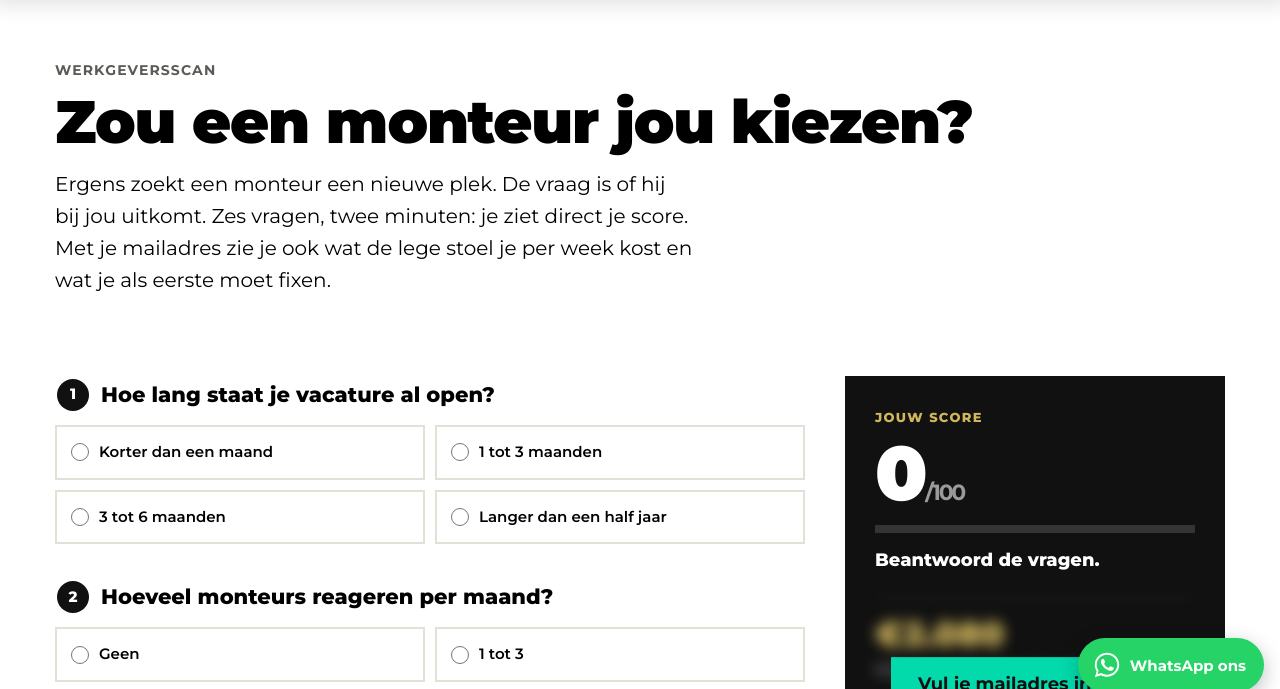
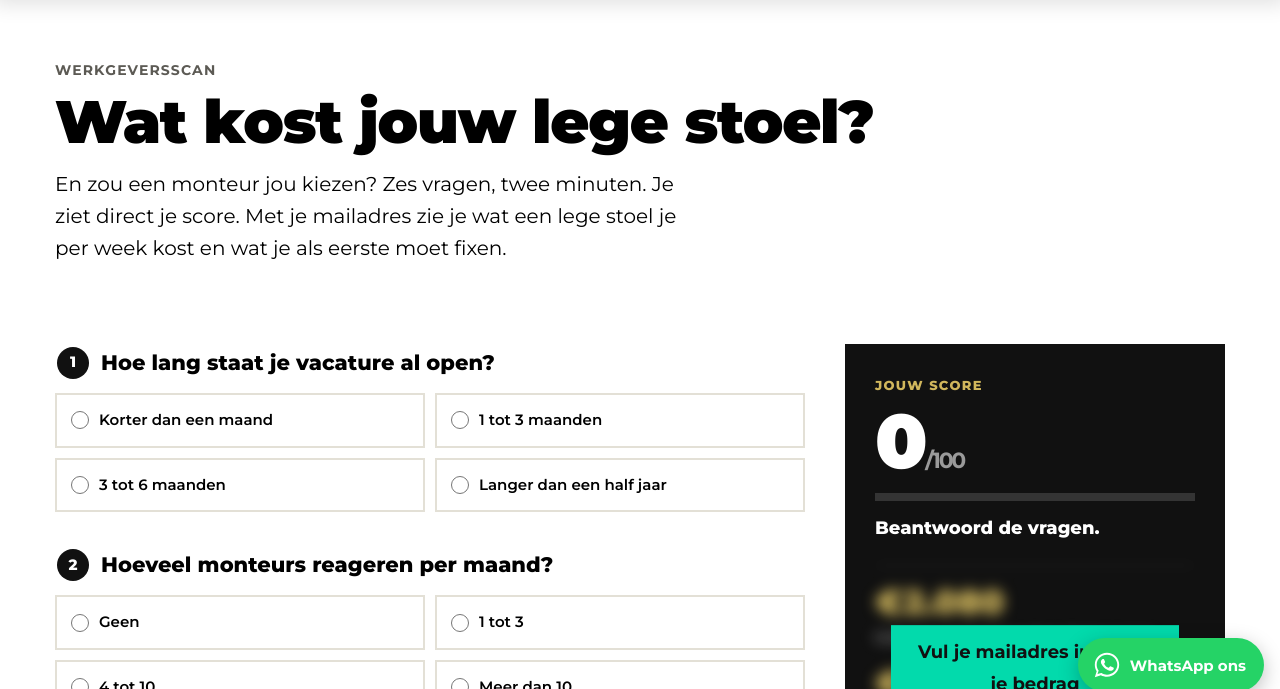
Before and after one commit to Shegani7/youngdedicated-site, an Eleventy site: page src/scan/index.html in a window 1280 px wide. Shown: the part 92-781 px from the top of the page. Built offline with nearby package versions, Linux system fonts and the light colour scheme; Eleventy itself is replaced by a stand-in of ours; files that its build step writes are made by us from their sources.

Commit message:
Scan: kop sluit aan op advertentie, mobiel strakker (#28)
* Persoonlijke verkooppagina per bedrijf (/voor/slug/, noindex): eerste voorbeeld Warmte Groep met Xibeo-bewijs

Co-Authored-By: Claude Opus 5.5 <noreply@anthropic.com>
Claude-Session: https://claude.ai/code/session_013mbpSybKohxRWrWRVtBmit

* Bedankpagina bestelling: digitale overdracht zonder kick-off of belafspraak

Co-Authored-By: Claude Opus 5.5 <noreply@anthropic.com>
Claude-Session: https://claude.ai/code/session_013mbpSybKohxRWrWRVtBmit

* Verkooppagina's voor 10 bedrijven met open monteursvacature

Co-Authored-By: Claude Opus 5.5 <noreply@anthropic.com>
Claude-Session: https://claude.ai/code/session_013mbpSybKohxRWrWRVtBmit

* Gezien helder als zichtbaarheid, kandidaten pas vanaf Kandidaten

Co-Authored-By: Claude Opus 5.5 <noreply@anthropic.com>
Claude-Session: https://claude.ai/code/session_013mbpSybKohxRWrWRVtBmit

* Checkout als opdrachtbevestiging: nu niets betalen, factuur met betaallink binnen 1 werkdag

Geen kick-off meer in de funnel. Bedankpagina, CTA's, prijzen, voorwaarden 12a.5 en portaalteksten mee.

Co-Authored-By: Claude Opus 5.5 <noreply@anthropic.com>
Claude-Session: https://claude.ai/code/session_013mbpSybKohxRWrWRVtBmit

* Volgorde: opdrachtbevestiging, vacaturepagina goedkeuren, betalen, binnen 5 werkdagen live

Co-Authored-By: Claude Opus 5.5 <noreply@anthropic.com>
Claude-Session: https://claude.ai/code/session_013mbpSybKohxRWrWRVtBmit

* Socials marketingmachine week 1: beelden

Co-Authored-By: Claude Opus 5.5 <noreply@anthropic.com>
Claude-Session: https://claude.ai/code/session_013mbpSybKohxRWrWRVtBmit

* Retargeting-beeld: binnen 5 werkdagen live

Co-Authored-By: Claude Opus 5.5 <noreply@anthropic.com>
Claude-Session: https://claude.ai/code/session_013mbpSybKohxRWrWRVtBmit

* Scan: bedrag en fixpunten pas zichtbaar na mailadres, alleen e-mail verplicht

Co-Authored-By: Claude Opus 5.5 <noreply@anthropic.com>
Claude-Session: https://claude.ai/code/session_013mbpSybKohxRWrWRVtBmit

* Scan: kop sluit aan op advertentie, mobiel strakker

Co-Authored-By: Claude Opus 5.5 <noreply@anthropic.com>
Claude-Session: https://claude.ai/code/session_013mbpSybKohxRWrWRVtBmit

---------

Co-authored-by: Claude <noreply@anthropic.com>

```diff
--- a/src/scan/index.html
+++ b/src/scan/index.html
@@ -44,14 +44,15 @@ noindex: true
 .sc-lock__cta{position:absolute;left:50%;top:40%;transform:translate(-50%,-50%);background:var(--wg-green);color:#111;font-weight:700;padding:12px 18px;text-align:center;text-decoration:none;width:max-content;max-width:90%}
 .sc-lock.is-open>.sc-lock__cta{display:none}
 @media (max-width:991.98px){.sc-wrap{display:flex;flex-direction:column;gap:0}.sc-wrap>form{display:contents}.sc-q{order:1}.sc-res{position:static;order:2;margin-bottom:24px}.sc-lead,.sc-done{order:3}}
+@media (max-width:991.98px){.sc-head{padding:130px 0 8px}.sc-head h1{font-size:34px}.sc-head + .wg-section--tight{padding-top:8px}}
 @media (max-width:575.98px){.sc-opts,.sc-cost{grid-template-columns:1fr}.sc-score{font-size:60px}}
 </style>
 
-<section class="wg-section wg-pagehead">
+<section class="wg-section wg-pagehead sc-head">
   <div class="container">
     <p class="wg-eyebrow">Werkgeversscan</p>
-    <h1>Zou een monteur jou kiezen?</h1>
-    <p class="wg-lead">Ergens zoekt een monteur een nieuwe plek. De vraag is of hij bij jou uitkomt. Zes vragen, twee minuten: je ziet direct je score. Met je mailadres zie je ook wat de lege stoel je per week kost en wat je als eerste moet fixen.</p>
+    <h1>Wat kost jouw lege stoel?</h1>
+    <p class="wg-lead">En zou een monteur jou kiezen? Zes vragen, twee minuten. Je ziet direct je score. Met je mailadres zie je wat een lege stoel je per week kost en wat je als eerste moet fixen.</p>
   </div>
 </section>
 
```
